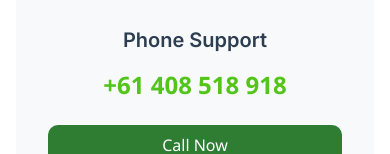
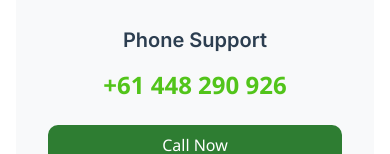
Before and after one commit to Randyren2024/vesper_vue, a Vue app: page /support in a window 390 px wide. Shown: the part 595-749 px from the top of the page. Built offline with nearby package versions, Linux system fonts and the light colour scheme.

Commit message:
Update contact phone numbers to +61 448 290 926 across all pages

```diff
--- a/src/components/Footer.vue
+++ b/src/components/Footer.vue
@@ -47,7 +47,7 @@
       <div class="footer-section footer-contact">
         <h3 class="footer-title">Contact Us</h3>
         <p class="footer-contact-text">📧 market@vesperinno.com</p>
-        <p class="footer-contact-text">📞 +61 408 518 918</p>
+        <p class="footer-contact-text">📞 +61 448 290 926</p>
         <p class="footer-contact-text">📍 Australia</p>
       </div>
 
--- a/src/views/AboutView.vue
+++ b/src/views/AboutView.vue
@@ -182,7 +182,7 @@
           </div>
           <div class="contact-info">
             <p class="contact-detail">📧 market@vesperinno.com</p>
-            <p class="contact-detail">📞 +61 408 518 918</p>
+            <p class="contact-detail">📞 +61 448 290 926</p>
             <p class="contact-detail">📍 Australia</p>
           </div>
         </div>
--- a/src/views/ContactView.vue
+++ b/src/views/ContactView.vue
@@ -258,7 +258,7 @@ const openWhatsApp = (customMessage?: string) => {
 
 // 电话联系
 const callPhone = () => {
-  window.open('tel:+61408518918', '_blank')
+  window.open('tel:+61448290926', '_blank')
 }
 
 // 邮件联系
@@ -272,7 +272,7 @@ const contactCards = [
     icon: '📞',
     iconClass: 'phone',
     title: 'Phone',
-    content: '+61 408 518 918',
+    content: '+61 448 290 926',
     action: () => callPhone(),
     actionText: 'Call Now'
   },
@@ -288,7 +288,7 @@ const contactCards = [
     icon: '💬',
     iconClass: 'whatsapp',
     title: 'WhatsApp',
-    content: '+61 408 518 918',
+    content: '+61 448 290 926',
     action: () => openWhatsApp(),
     actionText: 'Message on WhatsApp'
   },
--- a/src/views/PrivacyPolicyView.vue
+++ b/src/views/PrivacyPolicyView.vue
@@ -221,7 +221,7 @@
             <div class="contact-info-box">
               <p><strong>Vesper AgriTech</strong></p>
               <p>📧 Email: market@vesperinno.com</p>
-              <p>📞 Phone: +61 408 518 918</p>
+              <p>📞 Phone: +61 448 290 926</p>
               <p>📍 Location: Australia</p>
               <p class="contact-action">
                 <a-button type="primary" @click="$router.push('/contact_us')">Contact Us</a-button>
--- a/src/views/SupportView.vue
+++ b/src/views/SupportView.vue
@@ -29,7 +29,7 @@
            <div class="support-card">
             <div class="support-icon">📞</div>
             <h3>Phone Support</h3>
-            <p class="support-phone">+61 408 518 918</p>
+            <p class="support-phone">+61 448 290 926</p>
             <a-button type="primary" size="large" block @click="callPhone">Call Now</a-button>
           </div>
 
@@ -164,7 +164,7 @@ const router = useRouter()
 const activeKey = ref(['1'])
 
 const callPhone = () => {
-  window.location.href = 'tel:+61408518918'
+  window.location.href = 'tel:+61448290926'
 }
 
 const openWhatsApp = () => {
--- a/src/views/TermsView.vue
+++ b/src/views/TermsView.vue
@@ -243,7 +243,7 @@
             <div class="contact-info-box">
               <p><strong>Vesper AgriTech</strong></p>
               <p>📧 Email: market@vesperinno.com</p>
-              <p>📞 Phone: +61 408 518 918</p>
+              <p>📞 Phone: +61 448 290 926</p>
               <p>📍 Location: Australia</p>
               <p class="contact-action">
                 <a-button type="primary" @click="$router.push('/contact_us')">Contact Us</a-button>
```
